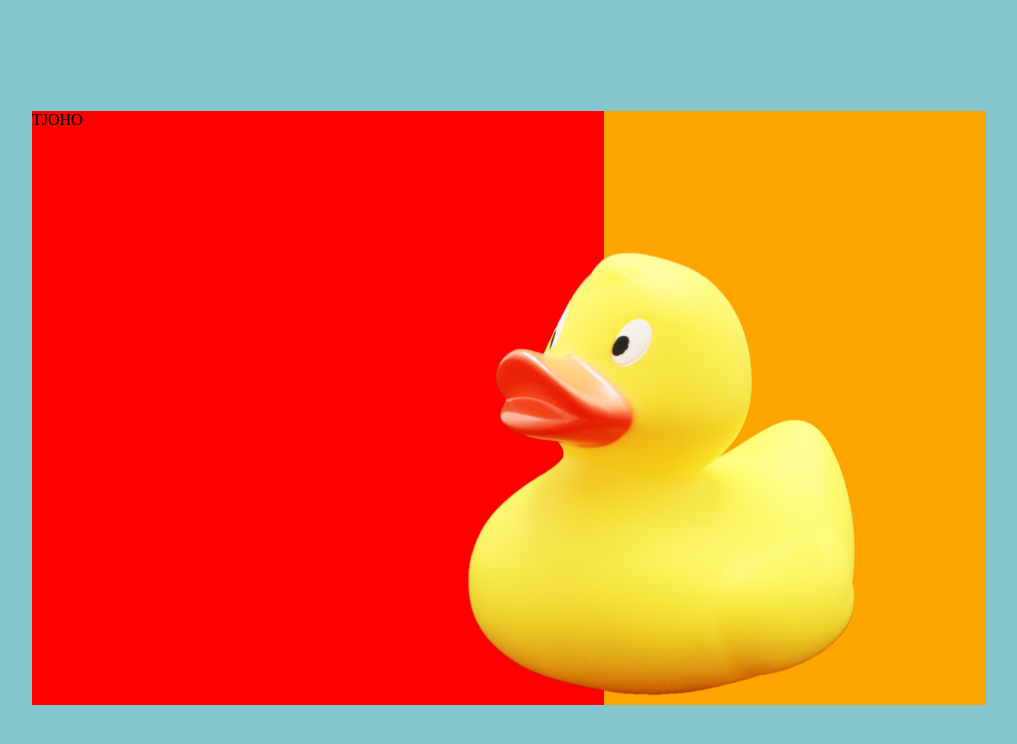
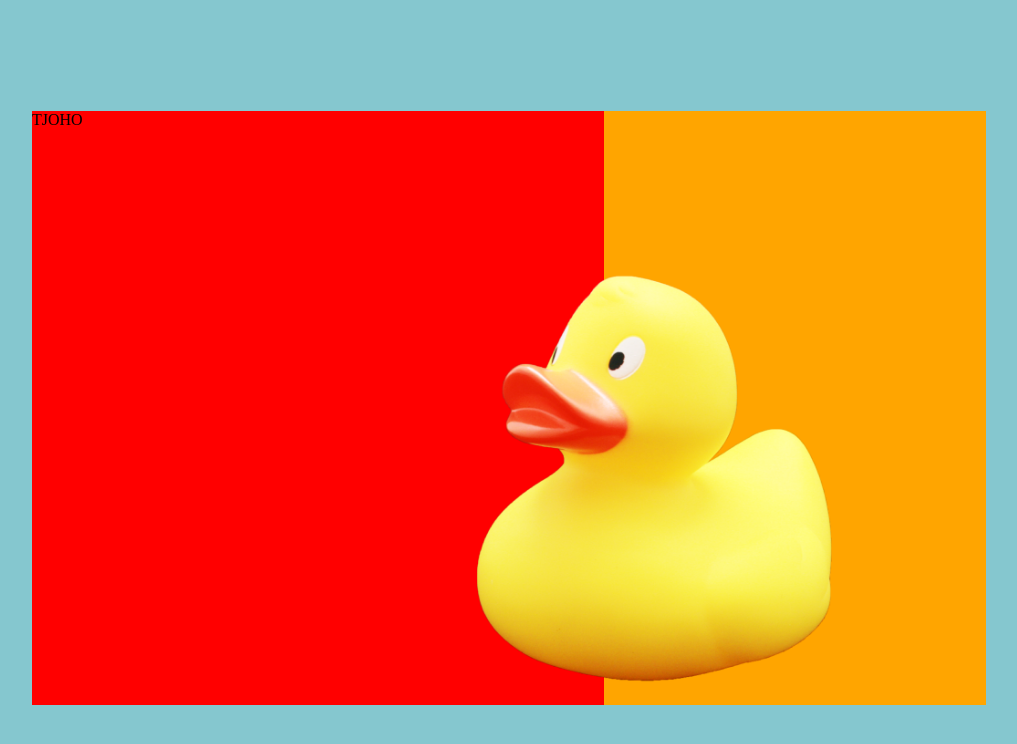
Before and after one commit to mirakoi/forms-project, a plain HTML site: page index.html in a window 1280 px wide. Shown: the top 744 px of the page, without its empty margins (131-1148 px from the left). Drawn offline with Linux system fonts and the light colour scheme.

Commit message:
Changed the size of the image

```diff
--- a/index.html
+++ b/index.html
@@ -14,7 +14,7 @@
     <div class="container">
         <div class="forms">TJOHO</div>
             <div class="duck">
-            <img src="/images/duck.png" alt="duck" height="600px" />
+            <img src="/images/duck.png" alt="duck" height="550px" />
         </div>
     </div>
 
--- a/style/styles.css
+++ b/style/styles.css
@@ -20,8 +20,8 @@ body {
 
 .duck {
     position: relative;
-    left: 300px;
-    top: 40px;
+    left: 320px;
+    top: 70px;
     right: 0px;
     bottom: 0px;
 }
```
